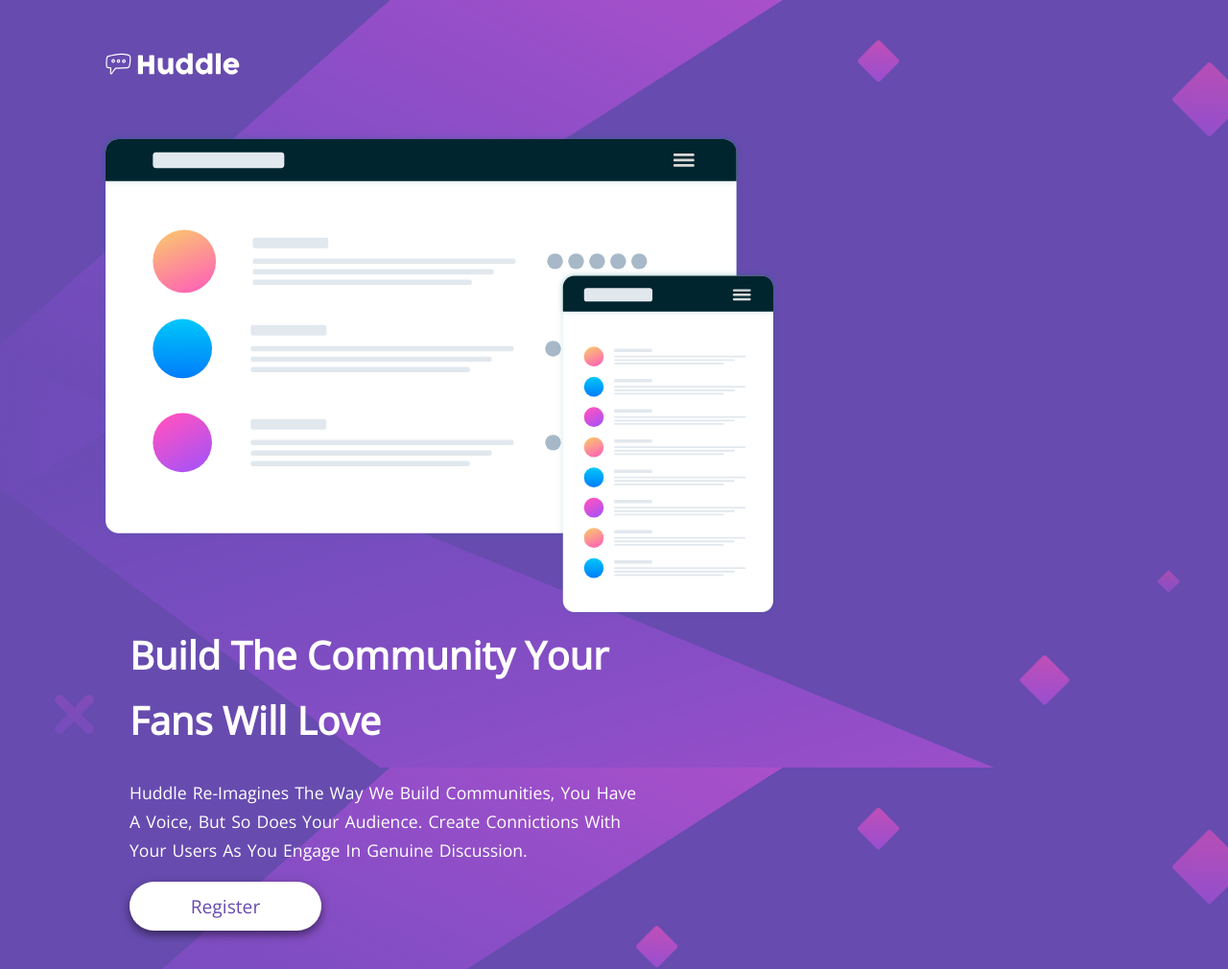
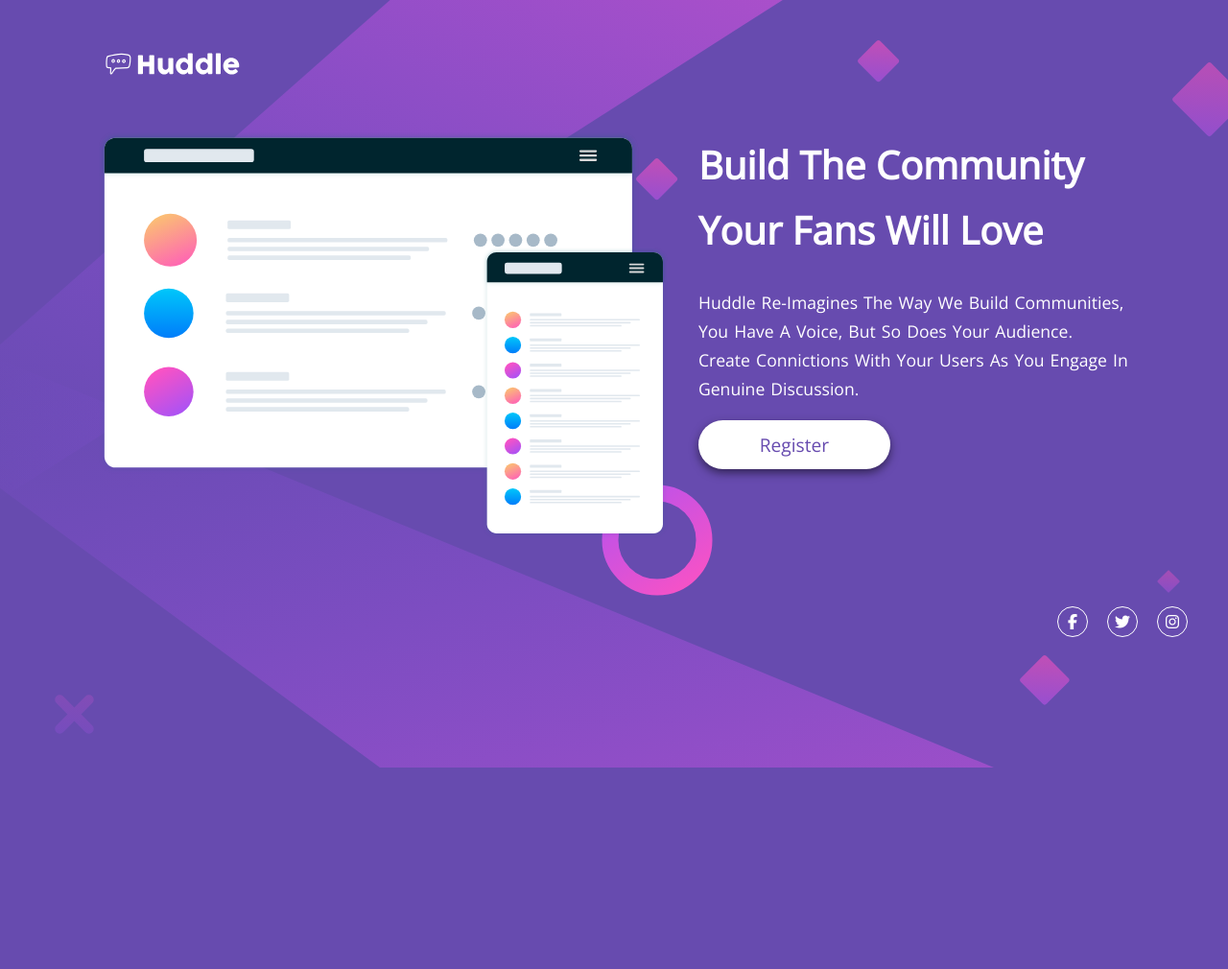
Before and after one commit to ZainFantastic/huddle_landing_page, a plain HTML site: page index.html in a window 1280 px wide. Shown: the top 1010 px of the page at 96% size. After the commit the page ends 800 px from the top, so only its background shows below. Drawn offline with nearby package versions, Linux system fonts and the light colour scheme.

Commit message:
edited the path for css & images

```diff
--- a/index.html
+++ b/index.html
@@ -13,12 +13,15 @@
 </head>
 <body>
 
+<div class="wrapper">
+  <header>
     <div class="container">
-  <header>
      <img src="/images/logo.svg">
+   </div>
   </header>
 
   <main>
+    <div class="container">
       <div class="mockup">
         <img src="/images/illustration-mockups.svg">
       </div>
@@ -30,12 +33,13 @@
           engage in genuine discussion. </p>
         <a class="btn" href="#">register</a>
       </div>
+    </div>
   </main>
 
   <footer>
-    <a href="#" class="social-media"><i class="fab fa-facebook-f  fa-2x"></i></a>
-    <a href="#" class="social-media"><i class="fab fa-twitter fa-2x"></i></a>
-    <a href="#" class="social-media"><i class="fab fa-instagram fa-2x"></i></a>
+    <a href="#" class="social-media"><i class="fab fa-facebook-f  fa-1x"></i></a>
+    <a href="#" class="social-media"><i class="fab fa-twitter fa-1x"></i></a>
+    <a href="#" class="social-media"><i class="fab fa-instagram fa-1x"></i></a>
   </footer>
 </div>
 
```
Lines whose indentation alone changed are shown as unchanged.
